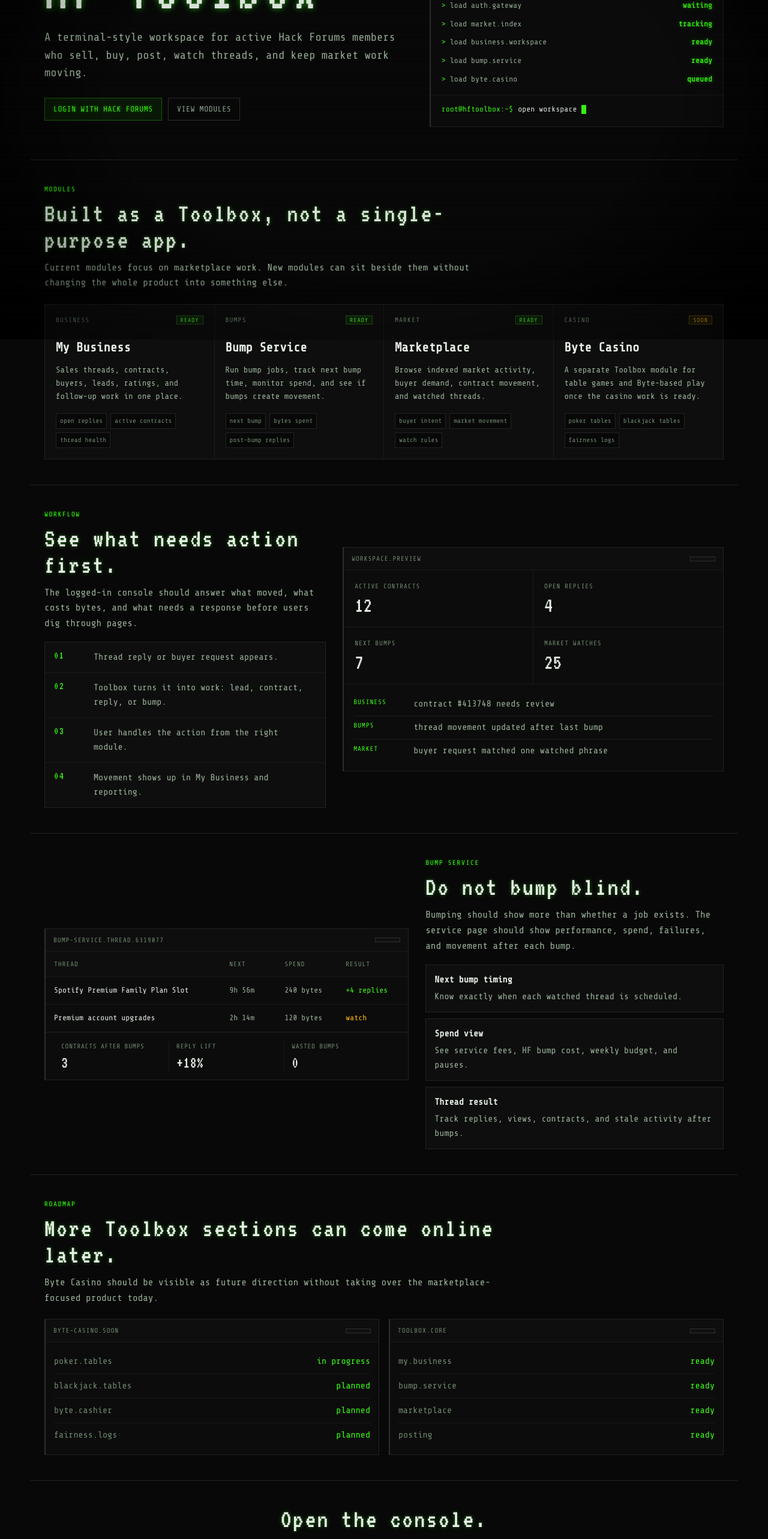
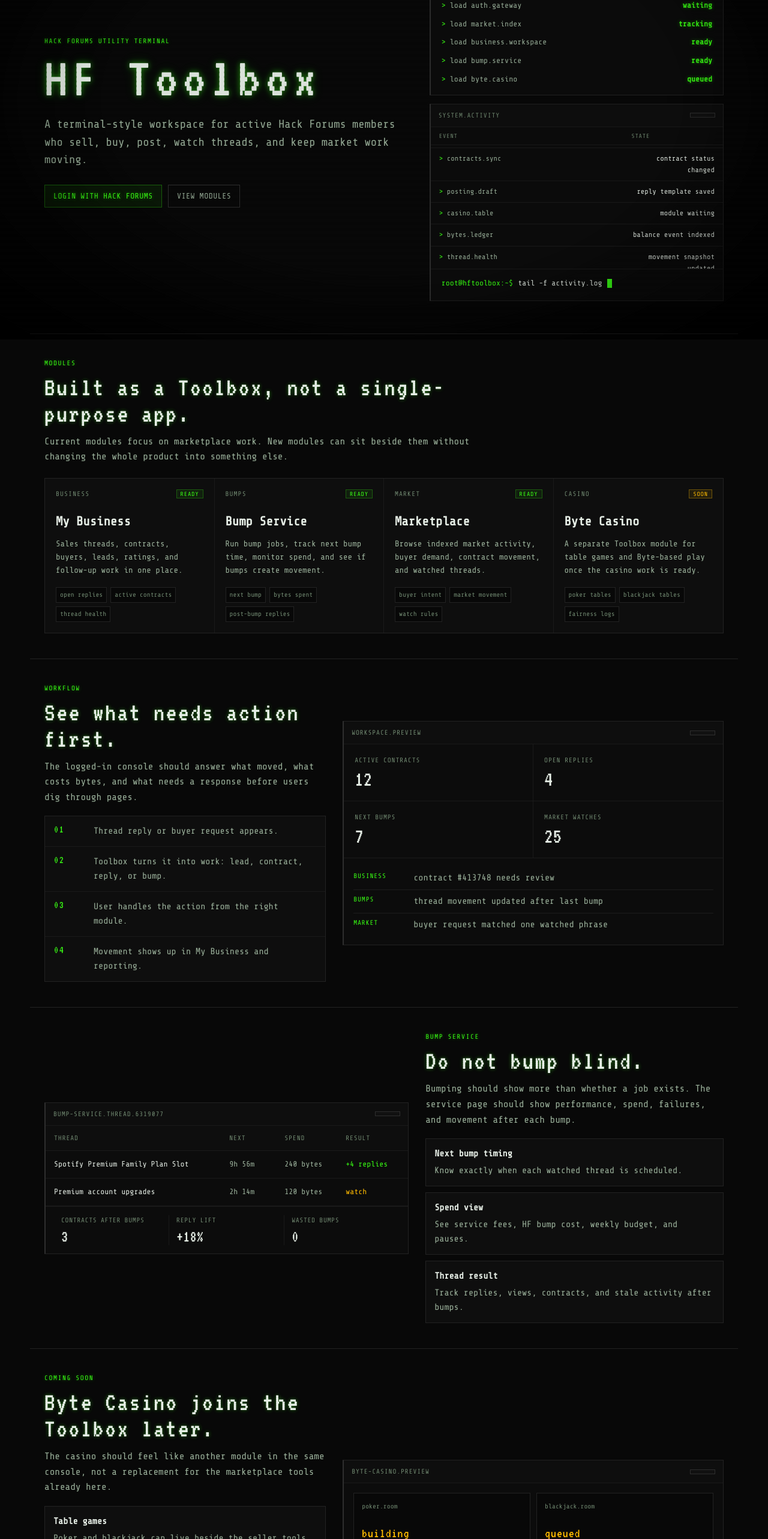
Before and after one commit to AuJusDemon/HFToolbox, a React (Vite) app in the folder frontend/: page /landing-mock in a window 1280 px wide. Shown: the part 234-2800 px from the top of the page at 60% size. Built offline with nearby package versions, Linux system fonts and the light colour scheme; no server answers; a web font is replaced by a local one.

Commit message:
Refine landing mock interactions

```diff
--- a/frontend/src/core/LandingMock.jsx
+++ b/frontend/src/core/LandingMock.jsx
@@ -12,6 +12,7 @@ const MODULES = [
     code: 'BUSINESS',
     title: 'My Business',
     status: 'READY',
+    href: '/dashboard/merchant',
     text: 'Sales threads, contracts, buyers, leads, ratings, and follow-up work in one place.',
     metrics: ['open replies', 'active contracts', 'thread health'],
   },
@@ -19,6 +20,7 @@ const MODULES = [
     code: 'BUMPS',
     title: 'Bump Service',
     status: 'READY',
+    href: '/dashboard/bumper',
     text: 'Run bump jobs, track next bump time, monitor spend, and see if bumps create movement.',
     metrics: ['next bump', 'bytes spent', 'post-bump replies'],
   },
@@ -26,6 +28,7 @@ const MODULES = [
     code: 'MARKET',
     title: 'Marketplace',
     status: 'READY',
+    href: '/dashboard/market',
     text: 'Browse indexed market activity, buyer demand, contract movement, and watched threads.',
     metrics: ['buyer intent', 'market movement', 'watch rules'],
   },
@@ -33,6 +36,7 @@ const MODULES = [
     code: 'CASINO',
     title: 'Byte Casino',
     status: 'SOON',
+    href: '#casino',
     text: 'A separate Toolbox module for table games and Byte-based play once the casino work is ready.',
     metrics: ['poker tables', 'blackjack tables', 'fairness logs'],
   },
@@ -45,6 +49,17 @@ const BOOT_LINES = [
   ['business.workspace', 'ready'],
   ['bump.service', 'ready'],
   ['byte.casino', 'queued'],
+]
+
+const ACTIVITY_LINES = [
+  ['market.watch', 'buyer request matched'],
+  ['business.reply', 'sales thread reply queued'],
+  ['bump.timer', 'next bump recalculated'],
+  ['contracts.sync', 'contract status changed'],
+  ['posting.draft', 'reply template saved'],
+  ['casino.table', 'module waiting'],
+  ['bytes.ledger', 'balance event indexed'],
+  ['thread.health', 'movement snapshot updated'],
 ]
 
 function LoginButton({ authError, requestedReturn }) {
@@ -77,7 +92,7 @@ function TerminalWindow({ title, children, className = '' }) {
 
 function ModuleCard({ item }) {
   return (
-    <article className="landing-module-card">
+    <a className="landing-module-card" href={item.href}>
       <div className="landing-module-top">
         <span>{item.code}</span>
         <b className={item.status === 'SOON' ? 'soon' : ''}>{item.status}</b>
@@ -87,7 +102,33 @@ function ModuleCard({ item }) {
       <div className="landing-module-metrics">
         {item.metrics.map(metric => <small key={metric}>{metric}</small>)}
       </div>
-    </article>
+    </a>
+  )
+}
+
+function LiveTerminal() {
+  return (
+    <TerminalWindow title="system.activity">
+      <div className="landing-live-head">
+        <span>event</span>
+        <span>state</span>
+      </div>
+      <div className="landing-live-feed" aria-label="Animated Toolbox activity feed">
+        <div>
+          {[...ACTIVITY_LINES, ...ACTIVITY_LINES].map(([name, state], index) => (
+            <p key={`${name}-${index}`}>
+              <span>{name}</span>
+              <b>{state}</b>
+            </p>
+          ))}
+        </div>
+      </div>
+      <div className="landing-command">
+        <span>root@hftoolbox:~$</span>
+        <strong>tail -f activity.log</strong>
+        <i />
+      </div>
+    </TerminalWindow>
   )
 }
 
@@ -153,7 +194,7 @@ export default function LandingMock() {
         <nav>
           <a href="#modules">Modules</a>
           <a href="#bump-service">Bump Service</a>
-          <a href="#roadmap">Roadmap</a>
+          <a href="#casino">Casino</a>
         </nav>
         <LoginButton authError={authError} requestedReturn={requestedReturn} />
       </header>
@@ -179,6 +220,7 @@ export default function LandingMock() {
           </div>
         </div>
 
+        <div className="landing-terminal-stack">
           <TerminalWindow title="system.boot">
             <div className="landing-boot">
               {BOOT_LINES.map(([name, state], index) => (
@@ -188,12 +230,9 @@ export default function LandingMock() {
                 </div>
               ))}
             </div>
-          <div className="landing-command">
-            <span>root@hftoolbox:~$</span>
-            <strong>open workspace</strong>
-            <i />
+          </TerminalWindow>
+          <LiveTerminal />
         </div>
-        </TerminalWindow>
       </section>
 
       <section id="modules" className="landing-section">
@@ -249,33 +288,30 @@ export default function LandingMock() {
         </div>
       </section>
 
-      <section id="roadmap" className="landing-section landing-roadmap">
-        <div className="landing-section-head">
-          <span>Roadmap</span>
-          <h2>More Toolbox sections can come online later.</h2>
+      <section id="casino" className="landing-split landing-casino">
+        <div>
+          <div className="landing-section-head compact">
+            <span>Coming Soon</span>
+            <h2>Byte Casino joins the Toolbox later.</h2>
             <p>
-            Byte Casino should be visible as future direction without taking over the
-            marketplace-focused product today.
+              The casino should feel like another module in the same console, not a
+              replacement for the marketplace tools already here.
             </p>
           </div>
-        <div className="landing-roadmap-grid">
-          <TerminalWindow title="byte-casino.soon">
-            <div className="landing-roadmap-terminal">
-              <p><span>poker.tables</span><b>in progress</b></p>
-              <p><span>blackjack.tables</span><b>planned</b></p>
-              <p><span>byte.cashier</span><b>planned</b></p>
-              <p><span>fairness.logs</span><b>planned</b></p>
+          <div className="landing-bullets">
+            <p><b>Table games</b><span>Poker and blackjack can live beside the seller tools as separate sections.</span></p>
+            <p><b>Byte balance</b><span>The same account shell can show available, in-play, and pending balances.</span></p>
+            <p><b>Game records</b><span>Hands, fairness checks, and table history can stay inspectable from the console.</span></p>
+          </div>
+        </div>
+        <TerminalWindow title="byte-casino.preview">
+          <div className="landing-casino-table">
+            <div><span>poker.room</span><b>building</b></div>
+            <div><span>blackjack.room</span><b>queued</b></div>
+            <div><span>cashier</span><b>drafting</b></div>
+            <div><span>fairness.center</span><b>drafting</b></div>
           </div>
         </TerminalWindow>
-          <TerminalWindow title="toolbox.core">
-            <div className="landing-roadmap-terminal">
-              <p><span>my.business</span><b>ready</b></p>
-              <p><span>bump.service</span><b>ready</b></p>
-              <p><span>marketplace</span><b>ready</b></p>
-              <p><span>posting</span><b>ready</b></p>
-            </div>
-          </TerminalWindow>
-        </div>
       </section>
 
       <section className="landing-final">
--- a/frontend/src/index.css
+++ b/frontend/src/index.css
@@ -265,6 +265,7 @@ select.inp,select.input{
 
 
 .landing-page{min-height:100vh;background:var(--bg);color:var(--text);position:relative;overflow-x:hidden}
+.landing-page *{min-width:0}
 .landing-page::before{content:'';position:fixed;inset:0;background:radial-gradient(ellipse at center,transparent 52%,rgba(0,0,0,.7) 100%);pointer-events:none;z-index:0}
 .landing-page>*{position:relative;z-index:1}
 .landing-nav{max-width:1180px;margin:0 auto;min-height:68px;padding:0 24px;display:flex;align-items:center;gap:22px;border-bottom:1px solid var(--b2)}
@@ -288,10 +289,17 @@ select.inp,select.input{
 .landing-window{border:1px solid var(--b2);border-left:2px solid var(--b3);background:rgba(14,14,14,.84)}
 .landing-window-bar{height:38px;display:flex;align-items:center;justify-content:space-between;border-bottom:1px solid var(--b1);background:var(--s1);padding:0 13px;color:var(--dim);font:11px var(--mono);letter-spacing:.08em;text-transform:uppercase}
 .landing-window-bar i{width:42px;height:8px;border:1px solid var(--b3);background:var(--s2);display:block}
+.landing-terminal-stack{display:grid;gap:14px}
 .landing-boot{padding:18px 18px 10px}
-.landing-boot div{display:grid;grid-template-columns:minmax(0,1fr) auto;gap:18px;padding:5px 0;color:var(--sub);font-size:13px;animation:landing-line 420ms ease both;animation-delay:calc(var(--i) * 120ms)}
+.landing-boot div{display:grid;grid-template-columns:minmax(0,1fr) auto;gap:18px;padding:5px 0;color:var(--sub);font-size:13px}
 .landing-boot span::before{content:'> ';color:var(--acc)}
 .landing-boot b{color:var(--acc);font-weight:600;text-shadow:var(--glow-sm)}
+.landing-live-head{display:grid;grid-template-columns:minmax(0,1fr) minmax(130px,.45fr);gap:12px;padding:9px 14px;border-bottom:1px solid var(--b1);color:var(--dim);font:10px var(--mono);letter-spacing:.08em;text-transform:uppercase}
+.landing-live-feed{height:206px;overflow:hidden;position:relative}
+.landing-live-feed>div{animation:landing-feed 16s linear infinite}
+.landing-live-feed p{display:grid;grid-template-columns:minmax(0,1fr) minmax(130px,.45fr);gap:12px;padding:8px 14px;border-bottom:1px solid rgba(34,34,34,.7);color:var(--sub);font-size:12px}
+.landing-live-feed p span::before{content:'> ';color:var(--acc)}
+.landing-live-feed p b{color:var(--text);font-weight:500;text-align:right}
 .landing-command{border-top:1px solid var(--b1);padding:13px 18px 18px;display:flex;gap:8px;align-items:center;font-size:13px}
 .landing-command span{color:var(--acc)}
 .landing-command strong{color:var(--text);font-weight:500}
@@ -303,6 +311,8 @@ select.inp,select.input{
 .landing-section-head p,.landing-final p{color:var(--sub);font-size:16px;line-height:1.6}
 .landing-module-grid{display:grid;grid-template-columns:repeat(4,minmax(0,1fr));border:1px solid var(--b2);background:var(--s1)}
 .landing-module-card{min-height:250px;padding:18px;border-right:1px solid var(--b1);display:flex;flex-direction:column}
+.landing-module-card:hover{background:var(--s2)}
+.landing-module-card:hover h3{color:var(--acc)}
 .landing-module-card:last-child{border-right:0}
 .landing-module-top{display:flex;align-items:center;justify-content:space-between;gap:10px;margin-bottom:22px}
 .landing-module-top span{color:var(--dim);font:11px var(--mono);letter-spacing:.1em}
@@ -350,10 +360,18 @@ select.inp,select.input{
 .landing-roadmap-terminal p:last-child{border-bottom:0}
 .landing-roadmap-terminal span{color:var(--dim)}
 .landing-roadmap-terminal b{color:var(--acc);font-weight:500}
+.landing-casino-table{padding:16px;display:grid;grid-template-columns:1fr 1fr;gap:10px}
+.landing-casino-table div{min-height:92px;border:1px solid var(--b2);background:var(--bg);padding:13px;display:flex;flex-direction:column;justify-content:space-between}
+.landing-casino-table span{color:var(--dim);font-size:11px}
+.landing-casino-table b{color:var(--yellow);font:22px var(--disp);letter-spacing:.05em}
 .landing-final{text-align:center;padding-bottom:54px}
 .landing-final p{margin-bottom:18px}
 .landing-footer{max-width:1180px;margin:0 auto;padding:16px 24px 28px;color:var(--dim);font-size:11px;text-align:center;border-top:1px solid var(--b2)}
 @keyframes landing-line{from{opacity:0;transform:translateY(5px)}to{opacity:1;transform:none}}
+@keyframes landing-feed{
+  from{transform:translateY(0)}
+  to{transform:translateY(-50%)}
+}
 
 
 .tab{min-height:38px;padding:8px 13px;background:none;border:none;color:var(--dim);font-size:13px;cursor:pointer;font-family:var(--mono);border-bottom:2px solid transparent;transition:color var(--ease),border-color var(--ease),background var(--ease);letter-spacing:.04em;text-transform:uppercase}
@@ -508,12 +526,15 @@ select.inp,select.input{
   .landing-nav{padding-left:16px;padding-right:16px}
   .landing-nav>.landing-login-btn{display:none}
   .landing-hero,.landing-section,.landing-split,.landing-final{padding-left:16px;padding-right:16px}
-  .landing-hero h1{font-size:58px}
+  .landing-hero h1{font-size:50px;line-height:1}
   .landing-hero-copy>p{font-size:16px}
   .landing-section-head h2,.landing-final h2{font-size:34px}
   .landing-module-grid{grid-template-columns:1fr}
   .landing-module-card{border-right:0;border-bottom:1px solid var(--b1);min-height:0}
   .landing-module-card:last-child{border-bottom:0}
+  .landing-live-head,.landing-live-feed p{grid-template-columns:1fr}
+  .landing-live-feed p span,.landing-live-feed p b,.landing-command strong{overflow-wrap:anywhere}
+  .landing-live-feed p b{text-align:left}
   .landing-bump-row{grid-template-columns:1fr 70px;gap:6px}
   .landing-bump-row.head{display:none}
   .landing-bump-row strong{grid-column:1/-1}
@@ -521,6 +542,7 @@ select.inp,select.input{
   .landing-bump-detail div{border-right:0;border-bottom:1px solid var(--b1);padding:10px 0}
   .landing-bump-detail div:last-child{border-bottom:0}
   .landing-preview-list p{grid-template-columns:1fr}
+  .landing-casino-table{grid-template-columns:1fr}
   .toolbox-map-head{align-items:flex-start;flex-direction:column}
   .toolbox-map-grid{grid-template-columns:1fr}
   .toolbox-map-grid button{border-right:0;border-bottom:1px solid var(--b1)}
```
Lines whose indentation alone changed are shown as unchanged.
